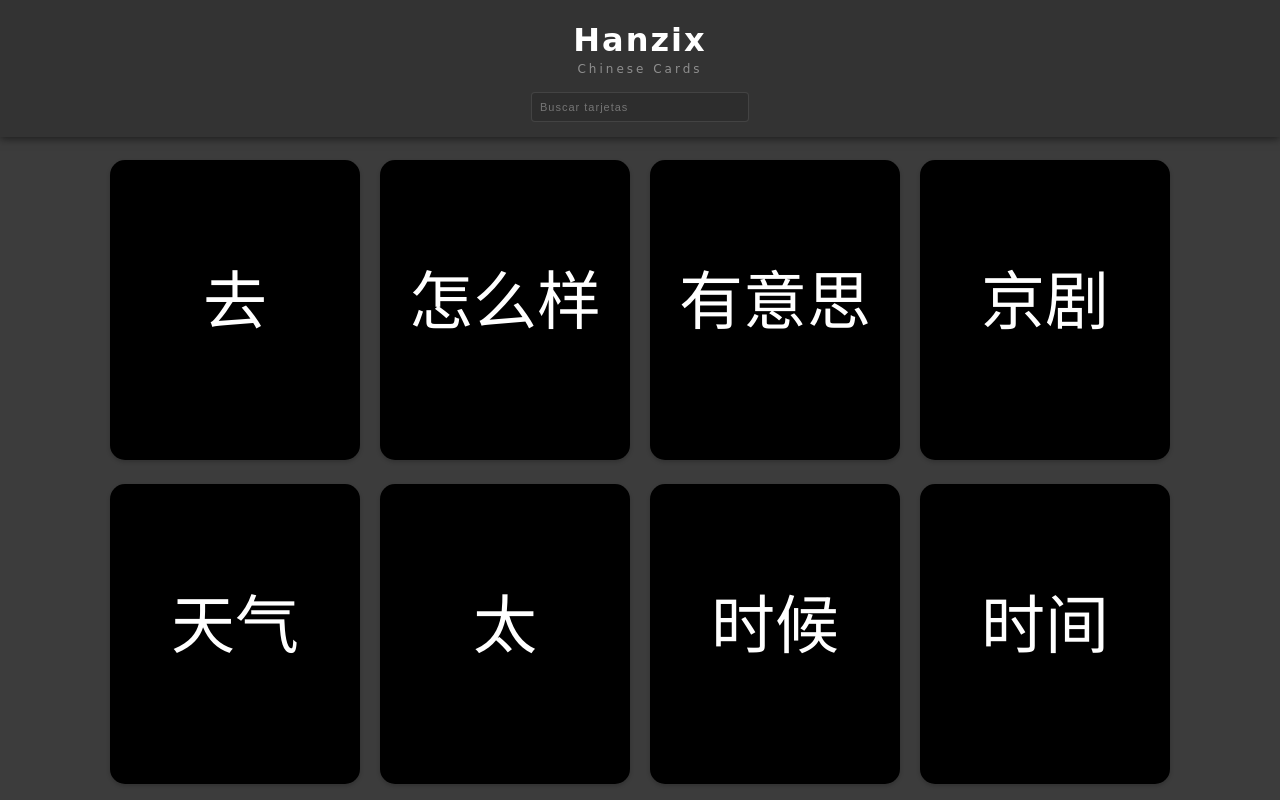
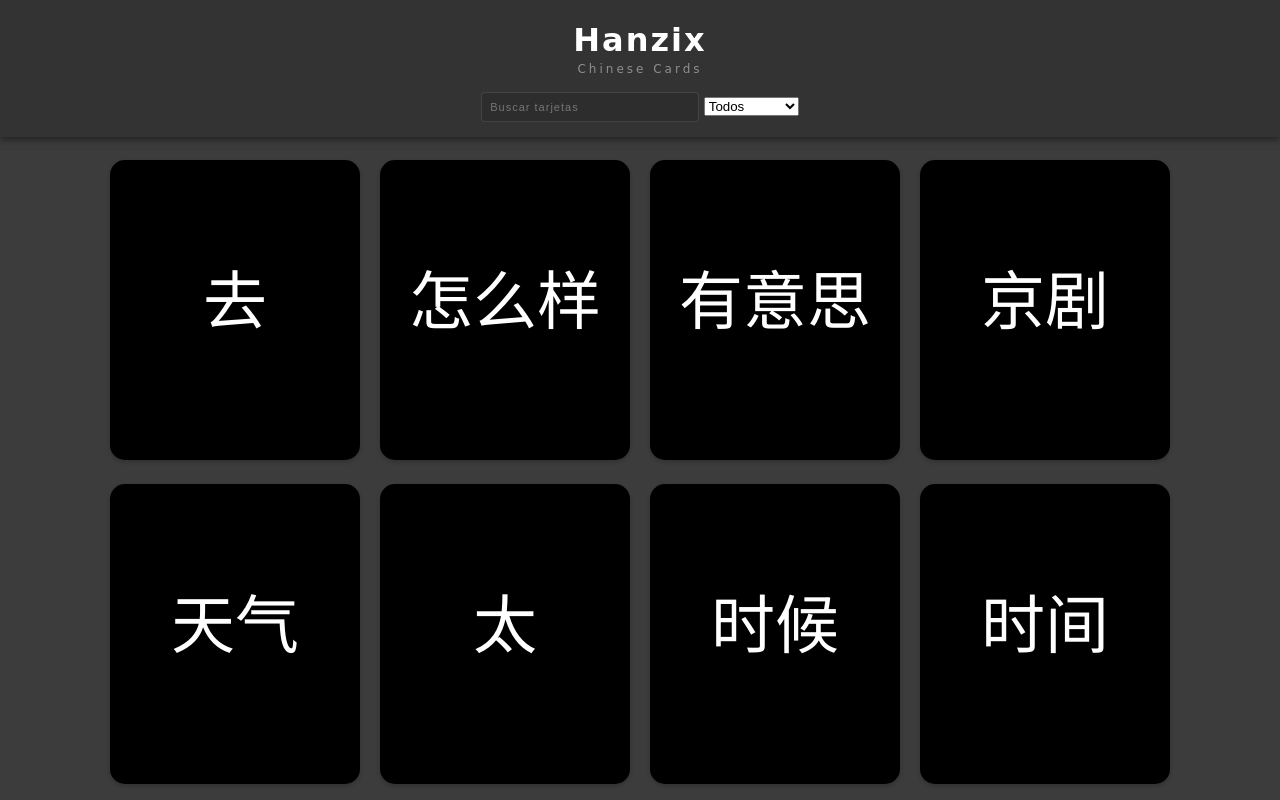
Before and after one commit to voccalia/cards, a plain HTML site: page index.html in a window 1280 px wide. Shown: the top 800 px of the page. Drawn offline with nearby package versions, Linux system fonts and the light colour scheme; a web font is replaced by a local one.

Commit message:
Filtro de temas en buscador - prueba

```diff
--- a/index.html
+++ b/index.html
@@ -15,7 +15,7 @@
         <span class="logo-slogan">Chinese Cards</span>
         <div class="filters">
             <input class="search-input" v-model="search" type="text" placeholder="Buscar tarjetas"  />
-            <select style="display:none;">
+            <select style="display:inline-block;">
                 <option value="all">Todos</option>
                 <option value="pronouns">Pronombres</option>
                 <option value="verbs">Verbos</option>
@@ -23,7 +23,7 @@
                 <option value="people">Personas</option>
                 <option value="professions">Profesiones</option>
                 <option value="countries">Países</option>
-                <option value="adverbs">Bebidas</option>
+                <option value="drinks">Bebidas</option>
                 <option value="adverbs">Adverbios</option>
                 <option value="particles">Partículas</option>
             </select>
```
